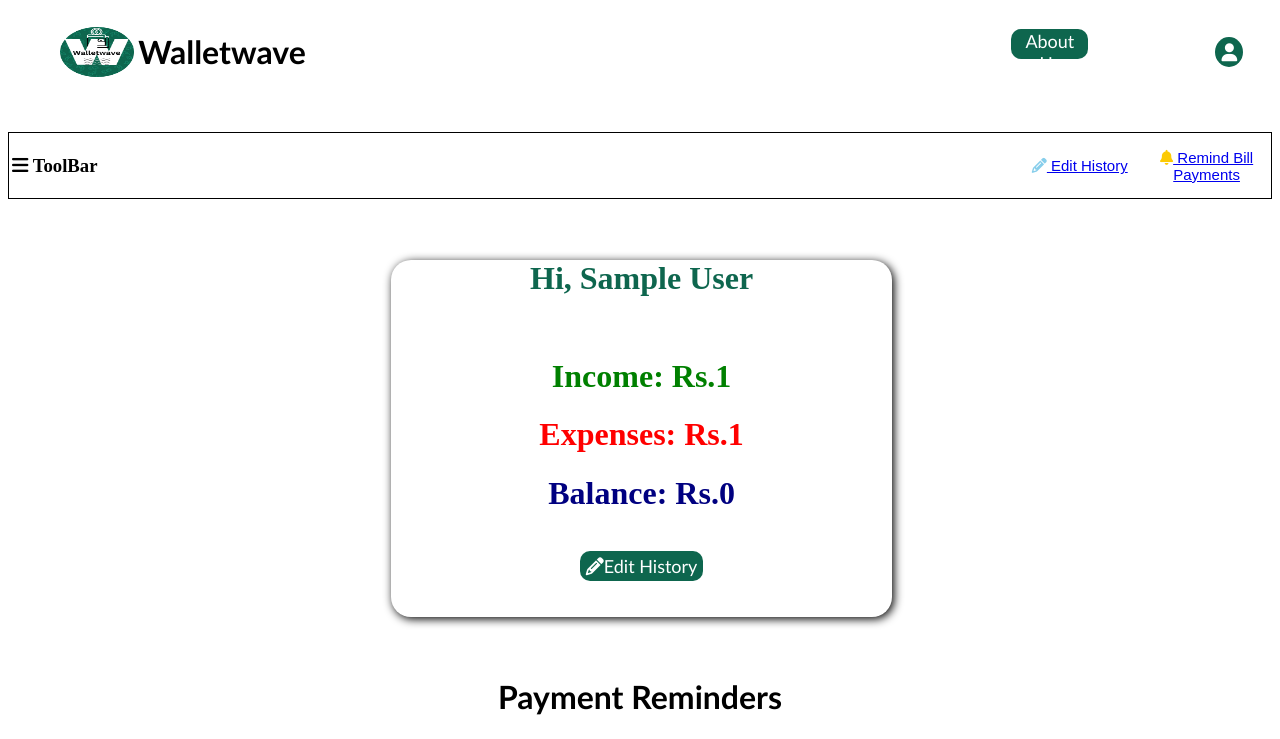
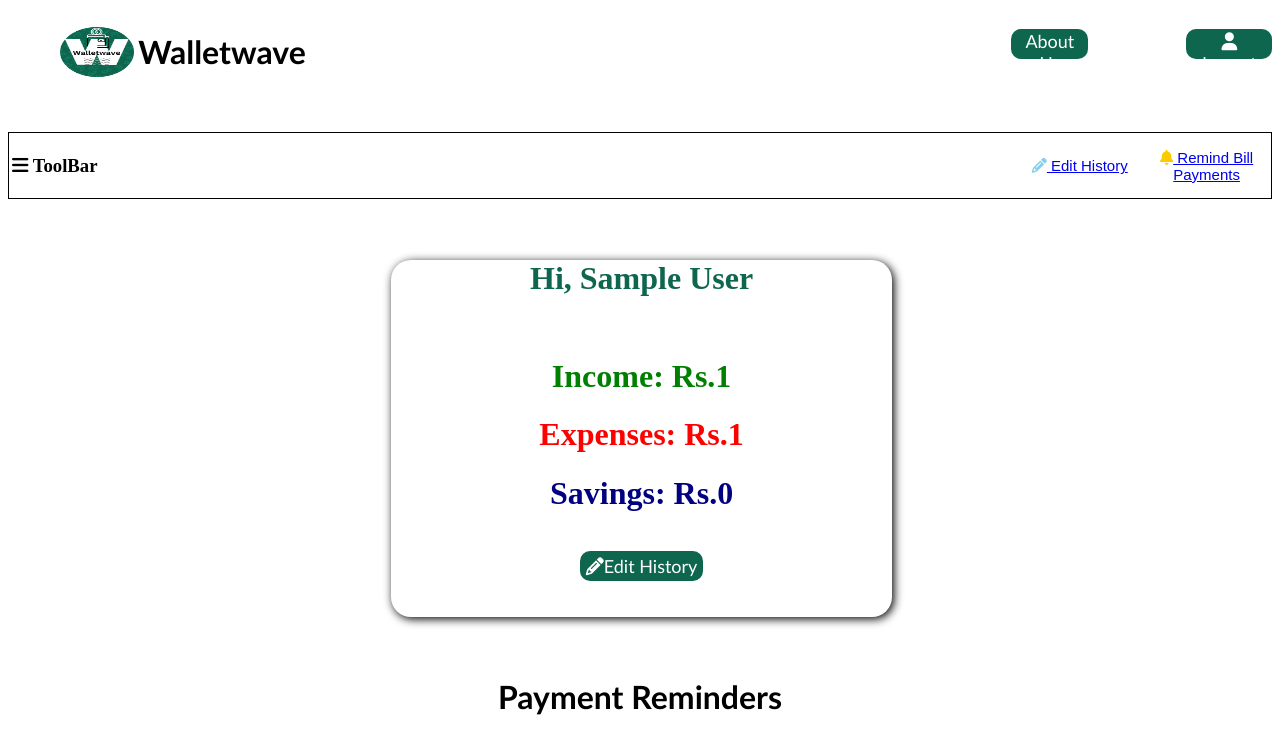
Before and after one commit to BraxtonElmer/WalletWave, a PHP site: page /dashboard in a window 1280 px wide. Shown: the top 739 px of the page. Run offline with PHP 8.4, Linux system fonts and the light colour scheme; the visitor is signed in with stand-in values (Sample User, id 1); data that the repository does not hold is empty.

Commit message:
added logout support

```diff
--- a/dashboard.php
+++ b/dashboard.php
@@ -35,7 +35,7 @@
 			</td>
 			<td style='width:7%;'></td>
 			<td style='width:7%;'>
-				<center><a href="dashboard"><button class='navs' style='width:auto;border-radius:50%;'><span class="fa fa-solid fa-user"></span></button></a></center>
+				<center><a href="logout"><button class='navs' style='width:auto;border-radius:10px;'><span class="fa fa-solid fa-user"></span> Logout</button></a></center>
 			</td>
 
 		</tr>
@@ -94,7 +94,7 @@ if ($userResult->num_rows > 0) {
         echo "<br>";
         echo "<center><h1 style='color:green;'>Income: Rs.<span id='inc'>$income</span></h1></center>";
         echo "<center><h1 style='color:red;'>Expenses: Rs.<span id='inc'>$expense</span></h1></center>";
-        echo "<center><h1 style='color:navy;'>Balance: Rs.<span id='inc'>" . (intval($income) - intval($expense)) . "</span></h1></center>";
+        echo "<center><h1 style='color:navy;'>Savings: Rs.<span id='inc'>" . (intval($income) - intval($expense)) . "</span></h1></center>";
         echo "<br>";
         echo "<center><a href='history'><button class='navs' style='width:auto;'> <span class='fa fa-solid fa-pencil'></span>Edit History</button></a></center>";
     }
--- a/history.php
+++ b/history.php
@@ -34,7 +34,7 @@
 			</td>
 			<td style='width:7%;'></td>
 			<td style='width:7%;'>
-				<center><a href='dashboard'><button class='navs' style='width:auto;border-radius:50%;'><span class="fa fa-solid fa-user"></span></button></a></center>
+				<center><a href='logout'><button class='navs' style='width:auto;border-radius:10px'><span class="fa fa-solid fa-user"></span> Logout</button></a></center>
 			</td>
 
 		</tr>
--- /dev/null
+++ b/logout.php
@@ -0,0 +1,4 @@
+<?php
+session_destroy();
+header('Location: /');
+?>
--- a/reminder.php
+++ b/reminder.php
@@ -30,11 +30,11 @@
 			</td>
 			<td style='width:49%;'></td>
 			<td style='width:7%;'>
-				<center><button class='navs'>About Us</button></center>
+				<center><a href="about"><button class='navs'>About Us</button></a></center>
 			</td>
 			<td style='width:7%;'></td>
 			<td style='width:7%;'>
-				<center><button class='navs' style='width:auto;border-radius:50%;'><span class="fa fa-solid fa-user"></span></button></center>
+				<center><a href="logout"><button class='navs' style='width:auto;border-radius:10px;'><span class="fa fa-solid fa-user"></span> Logout</button></a></center>
 			</td>
 
 		</tr>
```
